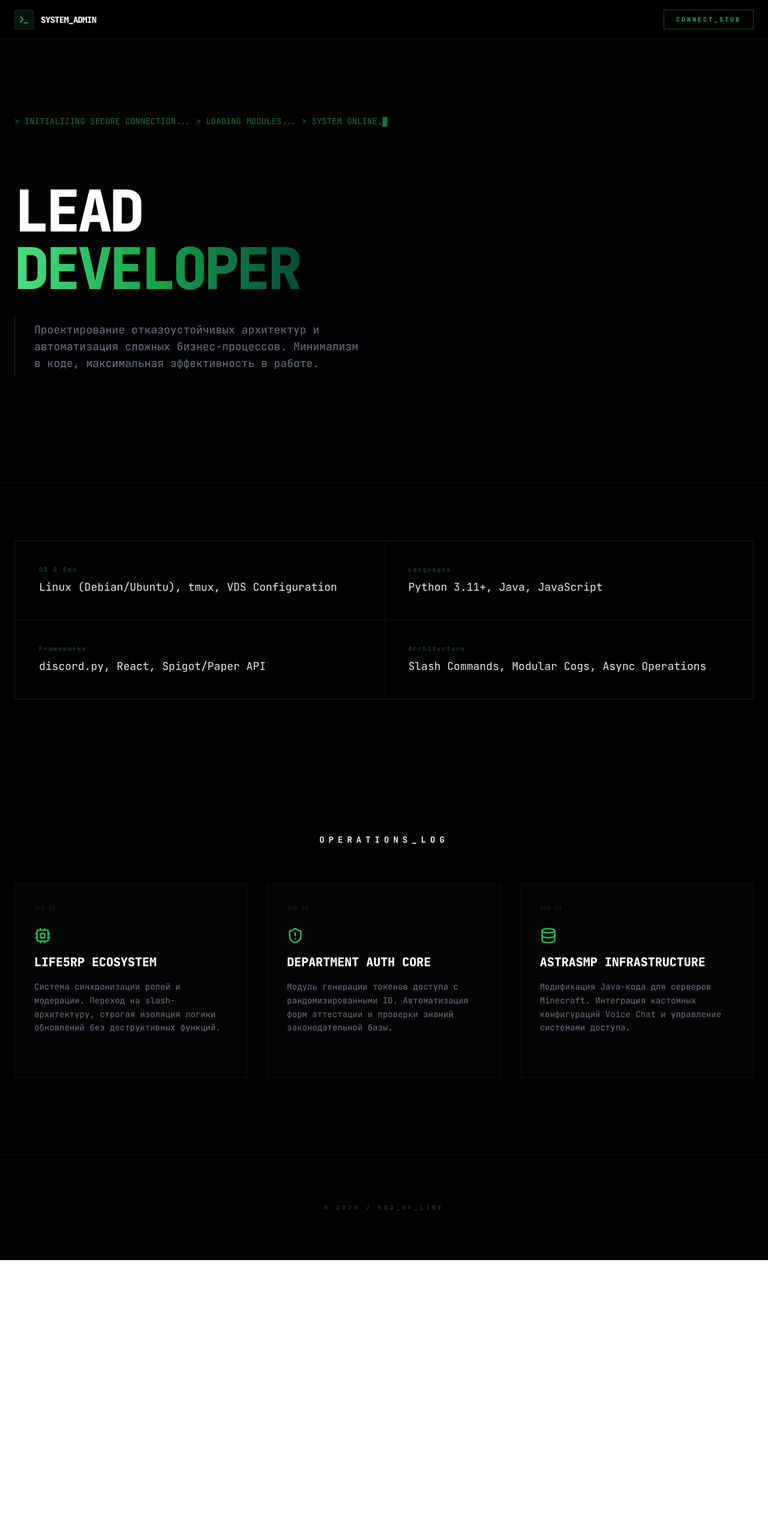
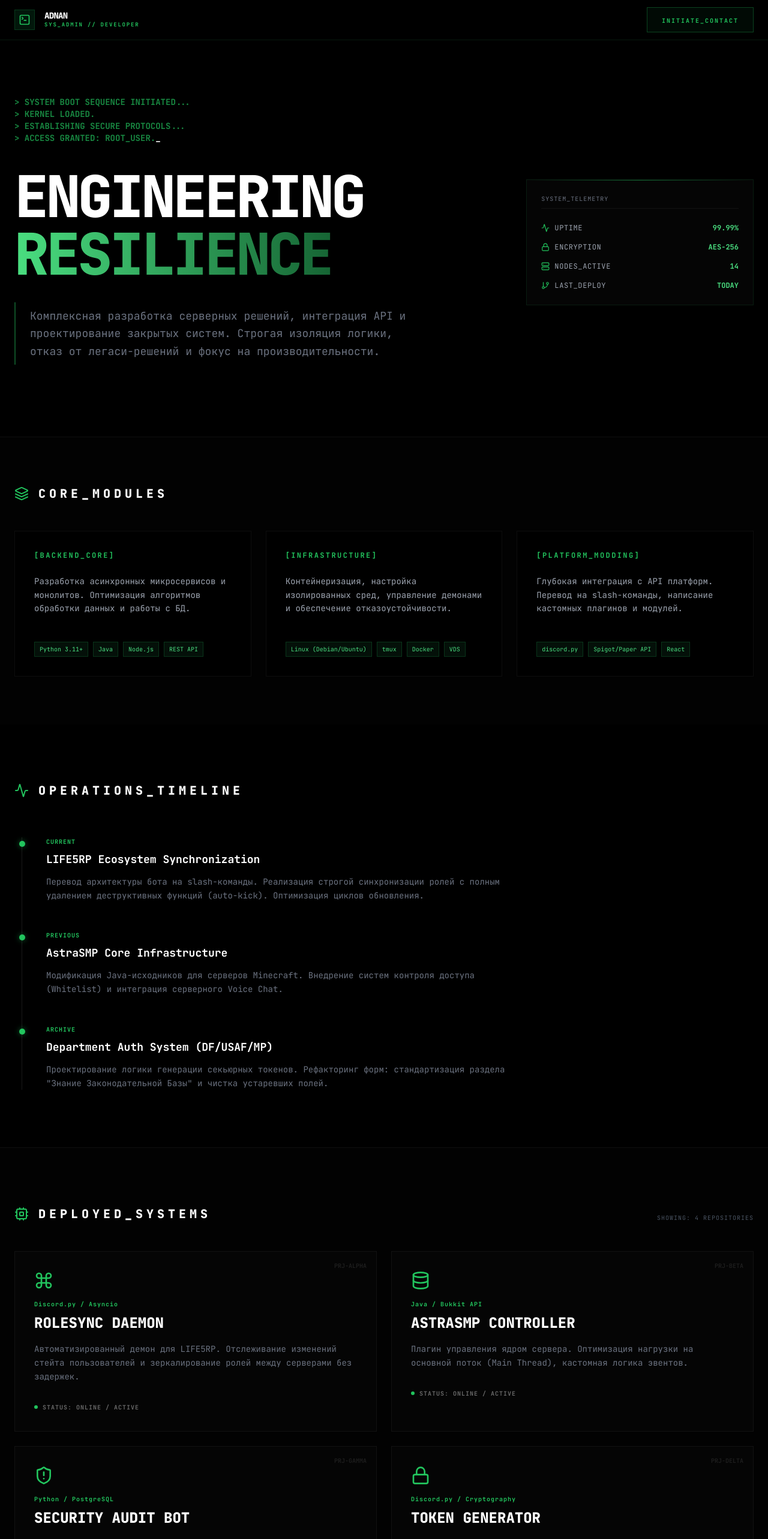
Before and after one commit to Nanda070/nanda070.github.io, a React (Vite) app: page / in a window 1280 px wide. Shown: the top 2566 px of the page at 60% size. Before the commit the page ends 2101 px from the top, so only its background shows below. Built offline with nearby package versions, Linux system fonts and the light colour scheme.

Commit message:
Update App.jsx

```diff
--- a/src/App.jsx
+++ b/src/App.jsx
@@ -1,38 +1,90 @@
 import React, { useState, useEffect } from 'react';
-import { Terminal, Code2, ShieldAlert, Cpu, ChevronRight, X, GitBranch, Database, ExternalLink } from 'lucide-react';
+import {
+  Terminal, ShieldAlert, Cpu, X, GitBranch, Database,
+  ExternalLink, Activity, Server, Lock, Command, Layers, TerminalSquare
+} from 'lucide-react';
 
-const TECH_STACK = [
-  { label: 'OS & Env', val: 'Linux (Debian/Ubuntu), tmux, VDS Configuration' },
-  { label: 'Languages', val: 'Python 3.11+, Java, JavaScript' },
-  { label: 'Frameworks', val: 'discord.py, React, Spigot/Paper API' },
-  { label: 'Architecture', val: 'Slash Commands, Modular Cogs, Async Operations' }
+// --- DATA MODULES ---
+const SYSTEM_METRICS = [
+  { label: 'UPTIME', val: '99.99%', icon: <Activity size={14} className="text-green-500" /> },
+  { label: 'ENCRYPTION', val: 'AES-256', icon: <Lock size={14} className="text-green-500" /> },
+  { label: 'NODES_ACTIVE', val: '14', icon: <Server size={14} className="text-green-500" /> },
+  { label: 'LAST_DEPLOY', val: 'TODAY', icon: <GitBranch size={14} className="text-green-500" /> }
+];
+
+const EXPERTISE = [
+  {
+    domain: 'BACKEND_CORE',
+    tech: ['Python 3.11+', 'Java', 'Node.js', 'REST API'],
+    desc: 'Разработка асинхронных микросервисов и монолитов. Оптимизация алгоритмов обработки данных и работы с БД.'
+  },
+  {
+    domain: 'INFRASTRUCTURE',
+    tech: ['Linux (Debian/Ubuntu)', 'tmux', 'Docker', 'VDS'],
+    desc: 'Контейнеризация, настройка изолированных сред, управление демонами и обеспечение отказоустойчивости.'
+  },
+  {
+    domain: 'PLATFORM_MODDING',
+    tech: ['discord.py', 'Spigot/Paper API', 'React'],
+    desc: 'Глубокая интеграция с API платформ. Перевод на slash-команды, написание кастомных плагинов и модулей.'
+  }
+];
+
+const TIMELINE = [
+  {
+    date: 'CURRENT',
+    title: 'LIFE5RP Ecosystem Synchronization',
+    desc: 'Перевод архитектуры бота на slash-команды. Реализация строгой синхронизации ролей с полным удалением деструктивных функций (auto-kick). Оптимизация циклов обновления.'
+  },
+  {
+    date: 'PREVIOUS',
+    title: 'AstraSMP Core Infrastructure',
+    desc: 'Модификация Java-исходников для серверов Minecraft. Внедрение систем контроля доступа (Whitelist) и интеграция серверного Voice Chat.'
+  },
+  {
+    date: 'ARCHIVE',
+    title: 'Department Auth System (DF/USAF/MP)',
+    desc: 'Проектирование логики генерации секьюрных токенов. Рефакторинг форм: стандартизация раздела "Знание Законодательной Базы" и чистка устаревших полей.'
+  }
 ];
 
 const PROJECTS = [
   {
-    id: 'SYS-01',
-    name: 'LIFE5RP Ecosystem',
-    desc: 'Система синхронизации ролей и модерации. Переход на slash-архитектуру, строгая изоляция логики обновлений без деструктивных функций.',
-    icon: <Cpu className="text-green-500 mb-4" size={28} />
+    id: 'PRJ-ALPHA',
+    name: 'RoleSync Daemon',
+    type: 'Discord.py / Asyncio',
+    desc: 'Автоматизированный демон для LIFE5RP. Отслеживание изменений стейта пользователей и зеркалирование ролей между серверами без задержек.',
+    icon: <Command className="text-green-500 mb-4" size={32} />
   },
   {
-    id: 'SYS-02',
-    name: 'Department Auth Core',
-    desc: 'Модуль генерации токенов доступа с рандомизированными ID. Автоматизация форм аттестации и проверки знаний законодательной базы.',
-    icon: <ShieldAlert className="text-green-500 mb-4" size={28} />
+    id: 'PRJ-BETA',
+    name: 'AstraSMP Controller',
+    type: 'Java / Bukkit API',
+    desc: 'Плагин управления ядром сервера. Оптимизация нагрузки на основной поток (Main Thread), кастомная логика эвентов.',
+    icon: <Database className="text-green-500 mb-4" size={32} />
   },
   {
-    id: 'SYS-03',
-    name: 'AstraSMP Infrastructure',
-    desc: 'Модификация Java-кода для серверов Minecraft. Интеграция кастомных конфигураций Voice Chat и управление системами доступа.',
-    icon: <Database className="text-green-500 mb-4" size={28} />
+    id: 'PRJ-GAMMA',
+    name: 'Security Audit Bot',
+    type: 'Python / PostgreSQL',
+    desc: 'Система логирования действий администраторов. Автоматическое формирование репортов и блокировка несанкционированных попыток доступа.',
+    icon: <ShieldAlert className="text-green-500 mb-4" size={32} />
+  },
+  {
+    id: 'PRJ-DELTA',
+    name: 'Token Generator',
+    type: 'Discord.py / Cryptography',
+    desc: 'Генерация уникальных идентификаторов для авторизации департаментов. Поддержка валидации и истечения срока действия.',
+    icon: <Lock className="text-green-500 mb-4" size={32} />
   }
 ];
 
-const useTypewriter = (text, speed = 40) => {
+// --- UTILS ---
+const useTypewriter = (text, speed = 25) => {
   const [displayText, setDisplayText] = useState('');
   useEffect(() => {
     let i = 0;
+    setDisplayText('');
     const typing = setInterval(() => {
       setDisplayText(text.substring(0, i));
       i++;
@@ -43,113 +95,187 @@ const useTypewriter = (text, speed = 40) => {
   return displayText;
 };
 
+// --- CORE COMPONENT ---
 export default function App() {
   const [modalOpen, setModalOpen] = useState(false);
-  const heroText = useTypewriter("> INITIALIZING SECURE CONNECTION...\n> LOADING MODULES...\n> SYSTEM ONLINE.", 50);
+  const heroText = useTypewriter("> SYSTEM BOOT SEQUENCE INITIATED...\n> KERNEL LOADED.\n> ESTABLISHING SECURE PROTOCOLS...\n> ACCESS GRANTED: ROOT_USER.", 30);
 
   return (
-    <div className="min-h-screen bg-[#020202] text-gray-400 font-mono selection:bg-green-500/30 selection:text-green-400">
+    <div className="min-h-screen bg-[#000000] text-gray-400 font-mono selection:bg-green-500/30 selection:text-green-400">
 
-      {/* Navigation */}
-      <nav className="fixed w-full top-0 border-b border-white/5 bg-[#020202]/90 backdrop-blur-xl z-50">
-        <div className="max-w-7xl mx-auto px-6 py-4 flex justify-between items-center">
-          <div className="flex items-center gap-3 group cursor-pointer">
-            <div className="p-1.5 bg-green-500/10 border border-green-500/20 group-hover:border-green-500/50 transition-colors">
-              <Terminal className="text-green-500" size={18} />
+      {/* NAVBAR */}
+      <nav className="fixed w-full top-0 border-b border-green-900/30 bg-[#000000]/80 backdrop-blur-md z-50">
+        <div className="max-w-[1400px] mx-auto px-6 py-3 flex justify-between items-center">
+          <div className="flex items-center gap-4">
+            <div className="p-1.5 bg-green-950/50 border border-green-500/20">
+              <TerminalSquare className="text-green-500" size={20} />
             </div>
-            <span className="text-white font-black tracking-tighter text-sm uppercase group-hover:text-green-400">System_Admin</span>
+            <div className="flex flex-col">
+              <span className="text-white font-black tracking-tighter text-sm leading-tight uppercase">Adnan</span>
+              <span className="text-[9px] text-green-500 tracking-[0.2em] font-bold">SYS_ADMIN // DEVELOPER</span>
+            </div>
           </div>
           <button
             onClick={() => setModalOpen(true)}
-            className="text-[10px] uppercase tracking-[0.3em] font-bold border border-green-500/40 text-green-500 px-5 py-2 hover:bg-green-500 hover:text-black transition-all active:scale-95"
+            className="group relative px-6 py-2 bg-green-500/5 hover:bg-green-500/10 border border-green-500/30 transition-all overflow-hidden"
           >
-            Connect_STUB
+            <div className="absolute inset-0 w-full h-full bg-green-500/20 translate-y-full group-hover:translate-y-0 transition-transform"></div>
+            <span className="relative text-[10px] uppercase tracking-[0.2em] font-bold text-green-500">INITIATE_CONTACT</span>
           </button>
         </div>
       </nav>
 
-      {/* Hero Section */}
-      <section className="pt-48 pb-32 px-6 max-w-7xl mx-auto">
-        <div className="h-20 mb-8 text-green-500/60 text-xs md:text-sm leading-relaxed">
-          {heroText}<span className="animate-pulse">█</span>
+      {/* HERO SECTION */}
+      <section className="pt-40 pb-20 px-6 max-w-[1400px] mx-auto">
+        <div className="grid grid-cols-1 lg:grid-cols-12 gap-12">
+          <div className="lg:col-span-8">
+            <div className="h-24 mb-6 text-green-500/70 text-xs md:text-sm whitespace-pre-line font-bold">
+              {heroText}<span className="animate-pulse text-white">_</span>
             </div>
-        <h1 className="text-6xl md:text-8xl font-black text-white mb-8 tracking-tighter uppercase leading-none">
-          Lead <br/>
-          <span className="text-transparent bg-clip-text bg-gradient-to-r from-green-400 via-green-600 to-emerald-900">
-            Developer
+            <h1 className="text-6xl md:text-7xl lg:text-8xl font-black text-white mb-8 tracking-tighter uppercase leading-[0.9]">
+              Engineering <br/>
+              <span className="text-transparent bg-clip-text bg-gradient-to-r from-green-400 to-green-800">
+                Resilience
               </span>
             </h1>
-        <p className="max-w-xl text-lg text-gray-500 border-l border-green-500/30 pl-8 py-2 mb-12">
-          Проектирование отказоустойчивых архитектур и автоматизация сложных бизнес-процессов. Минимализм в коде, максимальная эффективность в работе.
+            <p className="max-w-2xl text-lg text-gray-500 border-l-2 border-green-500/40 pl-6 py-2 mb-10 leading-relaxed">
+              Комплексная разработка серверных решений, интеграция API и проектирование закрытых систем. Строгая изоляция логики, отказ от легаси-решений и фокус на производительности.
             </p>
+          </div>
+
+          {/* TELEMETRY PANEL */}
+          <div className="lg:col-span-4 hidden lg:flex flex-col justify-center">
+            <div className="border border-green-900/30 bg-[#050505] p-6 relative">
+              <div className="absolute top-0 left-0 w-full h-[1px] bg-gradient-to-r from-green-500/0 via-green-500/50 to-green-500/0"></div>
+              <div className="text-[10px] text-gray-500 uppercase tracking-widest mb-6 border-b border-white/5 pb-2">System_Telemetry</div>
+              <div className="space-y-4">
+                {SYSTEM_METRICS.map((metric, idx) => (
+                  <div key={idx} className="flex justify-between items-center">
+                    <div className="flex items-center gap-2">
+                      {metric.icon}
+                      <span className="text-xs text-gray-400 tracking-wider">{metric.label}</span>
+                    </div>
+                    <span className="text-xs text-green-400 font-bold">{metric.val}</span>
+                  </div>
+                ))}
+              </div>
+            </div>
+          </div>
+        </div>
       </section>
 
-      {/* Tech Stack Grid */}
-      <section className="py-24 px-6 max-w-7xl mx-auto border-t border-white/5">
-        <div className="grid grid-cols-1 md:grid-cols-2 gap-px bg-white/5 border border-white/5">
-          {TECH_STACK.map((item, idx) => (
-            <div key={idx} className="bg-[#020202] p-10 hover:bg-[#050505] transition-all group">
-              <div className="text-[10px] text-green-500/40 mb-2 font-bold tracking-[0.2em]">{item.label}</div>
-              <div className="text-gray-200 text-lg group-hover:text-green-400 transition-colors">{item.val}</div>
+      {/* EXPERTISE GRID */}
+      <section className="py-20 border-t border-white/5 bg-[#020202]">
+        <div className="max-w-[1400px] mx-auto px-6">
+          <div className="flex items-center gap-4 mb-12">
+            <Layers className="text-green-500" size={24} />
+            <h2 className="text-xl text-white font-black tracking-[0.3em] uppercase">Core_Modules</h2>
+          </div>
+          <div className="grid grid-cols-1 md:grid-cols-3 gap-6">
+            {EXPERTISE.map((exp, idx) => (
+              <div key={idx} className="border border-white/5 bg-[#000000] p-8 hover:border-green-500/30 transition-colors">
+                <div className="text-xs text-green-500 font-bold tracking-[0.2em] mb-6">[{exp.domain}]</div>
+                <p className="text-sm text-gray-400 mb-8 leading-relaxed h-20">{exp.desc}</p>
+                <div className="flex flex-wrap gap-2">
+                  {exp.tech.map((t, i) => (
+                    <span key={i} className="text-[10px] bg-green-900/20 text-green-400 px-2 py-1 border border-green-500/20">
+                      {t}
+                    </span>
+                  ))}
+                </div>
+              </div>
+            ))}
+          </div>
+        </div>
+      </section>
+
+      {/* TIMELINE & OPERATIONS */}
+      <section className="py-24 max-w-[1400px] mx-auto px-6">
+        <div className="flex items-center gap-4 mb-16">
+          <Activity className="text-green-500" size={24} />
+          <h2 className="text-xl text-white font-black tracking-[0.3em] uppercase">Operations_Timeline</h2>
+        </div>
+        <div className="border-l border-white/10 ml-3 space-y-12">
+          {TIMELINE.map((log, idx) => (
+            <div key={idx} className="relative pl-10">
+              <div className="absolute -left-[5px] top-1.5 w-2.5 h-2.5 bg-green-500 rounded-full shadow-[0_0_10px_rgba(34,197,94,0.5)]"></div>
+              <div className="text-[10px] text-green-500 font-bold tracking-widest mb-2">{log.date}</div>
+              <h3 className="text-lg text-white font-bold mb-3">{log.title}</h3>
+              <p className="text-sm text-gray-500 leading-relaxed max-w-3xl">{log.desc}</p>
             </div>
           ))}
         </div>
       </section>
 
-      {/* Projects */}
-      <section className="py-32 px-6 max-w-7xl mx-auto">
-        <div className="flex items-center gap-4 mb-16">
-          <div className="h-px flex-1 bg-white/5"></div>
-          <h2 className="text-sm text-white font-bold tracking-[0.5em] uppercase">Operations_Log</h2>
-          <div className="h-px flex-1 bg-white/5"></div>
+      {/* PROJECTS / REPOSITORIES */}
+      <section className="py-24 border-t border-white/5 bg-[#020202]">
+        <div className="max-w-[1400px] mx-auto px-6">
+          <div className="flex justify-between items-end mb-12">
+            <div className="flex items-center gap-4">
+              <Cpu className="text-green-500" size={24} />
+              <h2 className="text-xl text-white font-black tracking-[0.3em] uppercase">Deployed_Systems</h2>
             </div>
-        <div className="grid grid-cols-1 lg:grid-cols-3 gap-8">
+            <div className="hidden md:block text-[10px] text-gray-600 tracking-widest">SHOWING: {PROJECTS.length} REPOSITORIES</div>
+          </div>
+
+          <div className="grid grid-cols-1 md:grid-cols-2 gap-6">
             {PROJECTS.map((proj) => (
-            <div key={proj.id} className="border border-white/5 bg-[#040404] p-8 relative group cursor-default">
-              <div className="absolute top-0 left-0 w-full h-[1px] bg-green-500 scale-x-0 group-hover:scale-x-100 transition-transform origin-left duration-700"></div>
-              <div className="text-[10px] font-bold text-white/10 mb-6">{proj.id}</div>
+              <div key={proj.id} className="border border-white/5 bg-[#050505] p-8 group hover:bg-[#080808] transition-all relative overflow-hidden">
+                <div className="absolute top-0 right-0 p-4 text-[10px] font-bold text-white/10 group-hover:text-green-500/30 transition-colors">
+                  {proj.id}
+                </div>
                 {proj.icon}
-              <h3 className="text-xl text-white font-black mb-4 uppercase">{proj.name}</h3>
-              <p className="text-sm text-gray-500 leading-relaxed mb-6">{proj.desc}</p>
-              <div className="flex items-center gap-2 text-[10px] text-green-500 font-bold tracking-widest opacity-0 group-hover:opacity-100 transition-opacity">
-                STATUS: DEPLOYED <ExternalLink size={12} />
+                <div className="text-[10px] text-green-500 font-bold tracking-widest mb-2">{proj.type}</div>
+                <h3 className="text-2xl text-white font-black mb-4 uppercase">{proj.name}</h3>
+                <p className="text-sm text-gray-500 leading-relaxed mb-8">{proj.desc}</p>
+                <div className="flex items-center gap-2 text-[10px] text-white/40 font-bold tracking-widest uppercase">
+                  <div className="w-1.5 h-1.5 bg-green-500 rounded-full animate-pulse"></div>
+                  Status: Online / Active
                 </div>
               </div>
             ))}
           </div>
+        </div>
       </section>
 
-      {/* Footer */}
-      <footer className="py-20 border-t border-white/5 text-center">
-        <div className="text-[10px] text-gray-700 tracking-[0.4em] uppercase">
-          © 2026 / End_of_Line
+      {/* FOOTER */}
+      <footer className="py-12 border-t border-green-900/30 bg-[#000000] text-center">
+        <div className="text-[10px] text-gray-600 tracking-[0.4em] uppercase font-bold">
+          © {new Date().getFullYear()} / ALL SYSTEMS OPERATIONAL / EOF
         </div>
       </footer>
 
-      {/* Modal */}
+      {/* CONTACT MODAL */}
       {modalOpen && (
-        <div className="fixed inset-0 bg-black/95 backdrop-blur-2xl z-[100] flex items-center justify-center p-6">
-          <div className="bg-[#050505] border border-green-500/20 w-full max-w-xl shadow-[0_0_50px_rgba(34,197,94,0.05)]">
-            <div className="flex justify-between items-center p-4 border-b border-white/5 bg-[#080808]">
-              <span className="text-[10px] text-green-500 font-bold tracking-widest uppercase">Establish_Connection</span>
-              <button onClick={() => setModalOpen(false)} className="text-gray-500 hover:text-white transition-colors p-1">
-                <X size={16} />
+        <div className="fixed inset-0 bg-black/95 backdrop-blur-xl z-[100] flex items-center justify-center p-6">
+          <div className="bg-[#050505] border border-green-500/30 w-full max-w-2xl relative shadow-[0_0_80px_rgba(34,197,94,0.05)]">
+            <div className="flex justify-between items-center p-5 border-b border-white/5 bg-[#020202]">
+              <div className="flex items-center gap-3">
+                <div className="w-2 h-2 bg-green-500 rounded-full animate-pulse"></div>
+                <span className="text-[10px] text-white font-bold tracking-widest uppercase">Secure_Channel_Req</span>
+              </div>
+              <button onClick={() => setModalOpen(false)} className="text-gray-500 hover:text-white transition-colors">
+                <X size={18} />
               </button>
             </div>
-            <form action="https://formspree.io/f/YOUR_ID" method="POST" className="p-10 space-y-8">
-              <div className="space-y-2">
-                <label className="text-[9px] text-green-500 font-bold uppercase tracking-widest">Source_ID</label>
-                <input name="name" required type="text" placeholder="Identification Required" className="w-full bg-transparent border-b border-white/10 py-3 text-white focus:border-green-500 outline-none transition-all placeholder:text-gray-800" />
+
+            {/* Formspree Integration */}
+            <form action="https://formspree.io/f/YOUR_ID_HERE" method="POST" className="p-10 space-y-8">
+              <div className="grid grid-cols-1 md:grid-cols-2 gap-8">
+                <div className="space-y-2 relative">
+                  <label className="text-[10px] text-green-500 font-bold uppercase tracking-widest">Target_ID</label>
+                  <input name="name" required type="text" placeholder="Имя / Позывной" className="w-full bg-transparent border-b border-white/10 py-3 text-white focus:border-green-500 outline-none transition-all placeholder:text-gray-800 text-sm" />
                 </div>
-              <div className="space-y-2">
-                <label className="text-[9px] text-green-500 font-bold uppercase tracking-widest">Secure_Channel</label>
-                <input name="contact" required type="text" placeholder="Telegram / Email" className="w-full bg-transparent border-b border-white/10 py-3 text-white focus:border-green-500 outline-none transition-all placeholder:text-gray-800" />
+                <div className="space-y-2 relative">
+                  <label className="text-[10px] text-green-500 font-bold uppercase tracking-widest">Routing_Address</label>
+                  <input name="contact" required type="text" placeholder="@telegram / Email" className="w-full bg-transparent border-b border-white/10 py-3 text-white focus:border-green-500 outline-none transition-all placeholder:text-gray-800 text-sm" />
                 </div>
-              <div className="space-y-2">
-                <label className="text-[9px] text-green-500 font-bold uppercase tracking-widest">Payload</label>
-                <textarea name="msg" required rows="3" placeholder="Project Specification..." className="w-full bg-transparent border-b border-white/10 py-3 text-white focus:border-green-500 outline-none transition-all resize-none placeholder:text-gray-800"></textarea>
               </div>
-              <button type="submit" className="w-full bg-green-600 text-black font-black py-5 text-xs uppercase tracking-[0.3em] hover:bg-green-400 transition-all shadow-lg shadow-green-900/10 active:scale-[0.98]">
+              <div className="space-y-2 relative">
+                <label className="text-[10px] text-green-500 font-bold uppercase tracking-widest">Payload_Data</label>
+                <textarea name="msg" required rows="4" placeholder="Спецификация задачи или суть запроса..." className="w-full bg-transparent border-b border-white/10 py-3 text-white focus:border-green-500 outline-none transition-all resize-none placeholder:text-gray-800 text-sm"></textarea>
+              </div>
+              <button type="submit" className="w-full bg-green-500/10 border border-green-500/50 text-green-500 font-black py-5 text-xs uppercase tracking-[0.3em] hover:bg-green-500 hover:text-black transition-all active:scale-[0.99]">
                 Execute_Transmission
               </button>
             </form>
```
Lines whose indentation alone changed are shown as unchanged.
